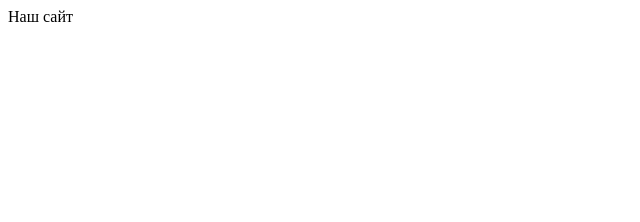
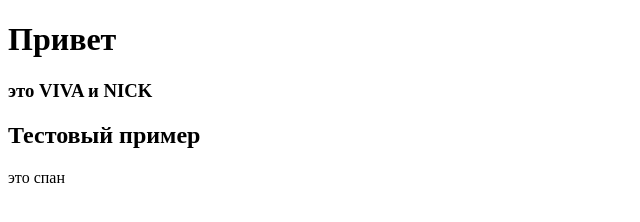
Before and after one commit to RoofDestroyer/test_git2, a plain HTML site: page index.html in a window 1280 px wide. Shown: the whole page, without its empty margins (0-640 px from the left). Drawn offline with Linux system fonts and the light colour scheme.

Commit message:
Добавил теги html

```diff
--- a/index.html
+++ b/index.html
@@ -1,12 +1,20 @@
 <!DOCTYPE html>
 <html lang="en">
-<head>
-  <meta charset="UTF-8">
-  <meta http-equiv="X-UA-Compatible" content="IE=edge">
-  <meta name="viewport" content="width=device-width, initial-scale=1.0">
-  <title>Document</title>
-</head>
-<body>
-  Наш сайт
-</body>
+  <head>
+    <meta charset="UTF-8" />
+    <meta http-equiv="X-UA-Compatible" content="IE=edge" />
+    <meta name="viewport" content="width=device-width, initial-scale=1.0" />
+    <title>Document</title>
+  </head>
+  <body>
+    <div>
+      <h1>Привет</h1>
+      <h3>это VIVA и NICK</h3>
+    </div>
+
+    <div>
+      <h2>Тестовый пример</h2>
+      <span>это спан</span>
+    </div>
+  </body>
 </html>
```
